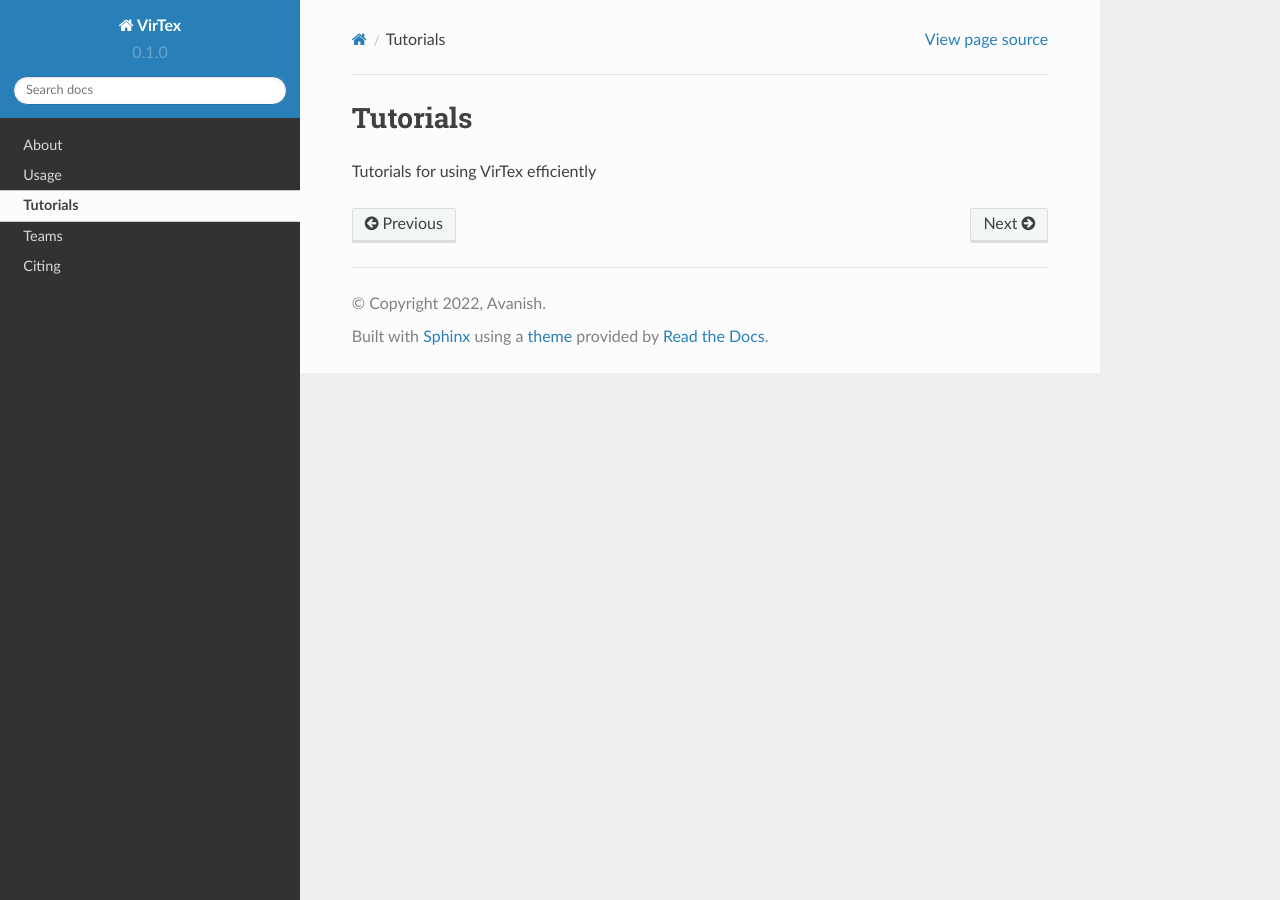
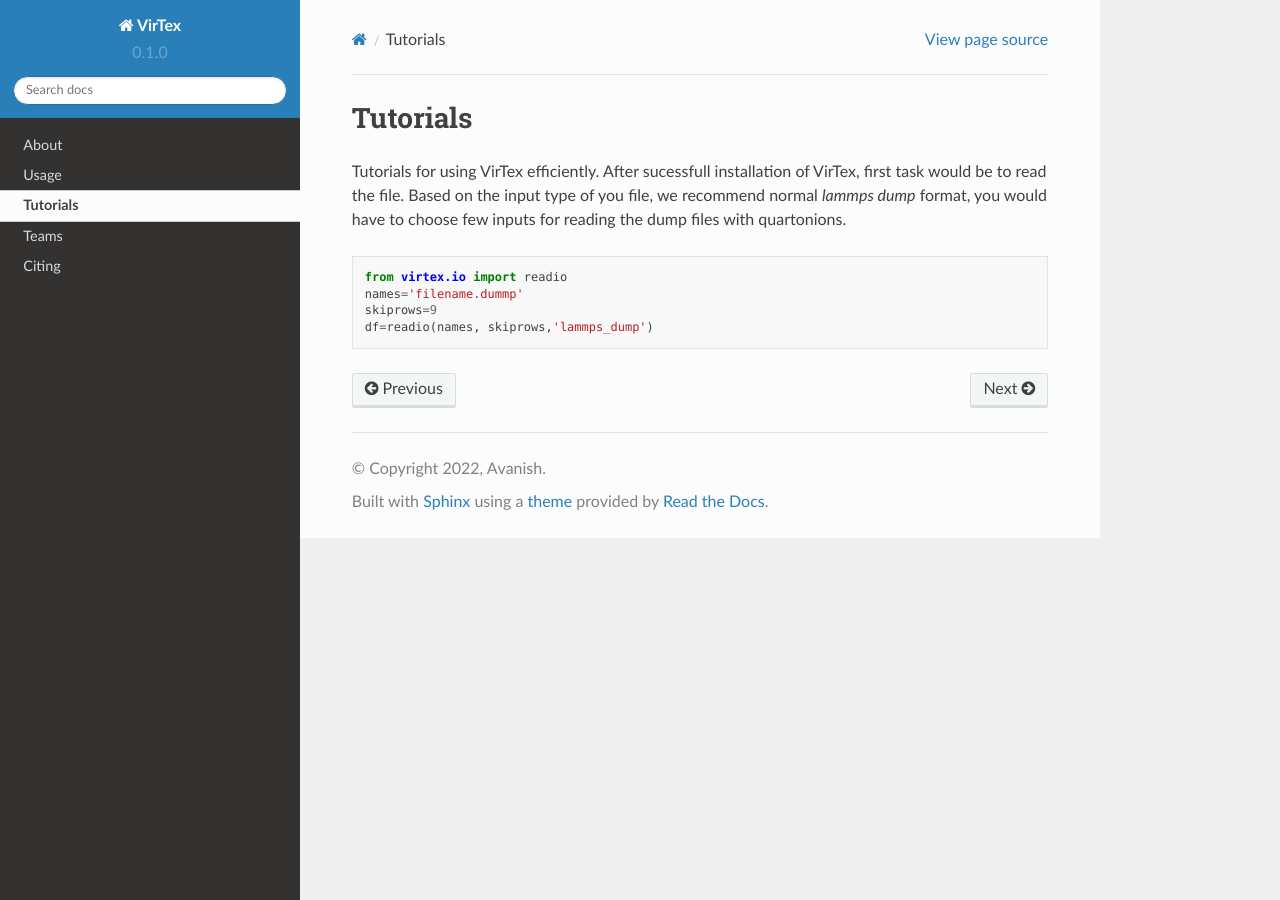
Before and after one commit to mavanish/VirTex, a Sphinx documentation site: the page built from docs/source/Tutorials.rst, in a window 1280 px wide. Built offline with Sphinx 7.4.7 and the Read the Docs theme 2.0.0, drawn with Linux system fonts in a browser that asks for light colours; pages that are not in the unit, such as notebooks, are missing from menus.

Commit message:
Update Tutorials.rst

```diff
--- a/docs/source/Tutorials.rst
+++ b/docs/source/Tutorials.rst
@@ -1,4 +1,12 @@
 Tutorials
 =========
 
-Tutorials for using VirTex efficiently
+Tutorials for using VirTex efficiently. After sucessfull installation of VirTex, first task would be to read the file. Based on the input type of you file, we recommend normal *lammps dump* format, you would have to choose few inputs for reading the dump files with quartonions.
+
+.. code-block:: python
+
+    from virtex.io import readio
+    names='filename.dummp'
+    skiprows=9
+    df=readio(names, skiprows,'lammps_dump')
+..
```
